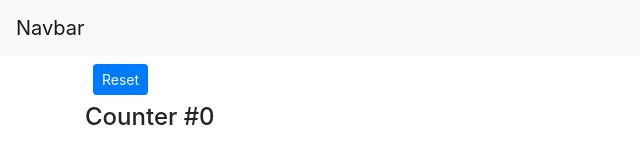
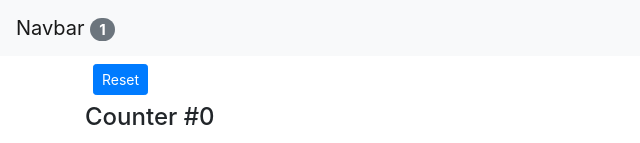
Before and after one commit to Kayhan-Kashi/counter-app, a React (Create React App) app: page / in a window 1280 px wide. Shown: the top 143 px of the page, without its empty margins (0-640 px from the left). Built offline with nearby package versions, Linux system fonts and the light colour scheme.

Commit message:
Lifting state up

```diff
--- a/src/App.js
+++ b/src/App.js
@@ -1,19 +1,65 @@
-import React from "react";
+import React, { Component } from "react";
 import logo from "./logo.svg";
 import "./App.css";
 import Navbar from "./components/navbar";
 import Counters from "./components/counters";
 import Counter from "./components/counter";
 
-function App() {
+class App extends Component {
+  state = {
+    counters: [
+      { id: 0, value: 4 },
+      { id: 1, value: 0 },
+      { id: 2, value: 0 },
+      { id: 3, value: 0 },
+    ],
+  };
+
+  handleDelete = (counterId) => {
+    //console.log("eventHandler called", counterId);
+    const counters = this.state.counters.filter((c) => c.id != counterId);
+    this.setState({ counters });
+  };
+
+  handleReset = () => {
+    const counters = this.state.counters.map((c) => {
+      c.value = 0;
+      return c;
+    });
+    this.setState({ counters });
+  };
+
+  handleIncrement = (counter) => {
+    // counter.value++;
+    // const counters = this.state.counters;
+    // const index = counters.indexOf(counter);
+    // counters[index] = counter;
+    // this.setState({ counters });
+
+    const counters = [...this.state.counters];
+    const index = counters.indexOf(counter);
+    counters[index] = { ...counter };
+    counters[index].value++;
+    this.setState({ counters });
+  };
+
+  render() {
     return (
       <React.Fragment>
-      <Navbar />
+        <Navbar
+          totalCounters={this.state.counters.filter((c) => c.value > 0).length}
+        />
         <main className="container">
-        <Counters />
+          <Counters
+            onIncrement={this.handleIncrement}
+            onDelete={this.handleDelete}
+            onReset={this.handleReset}
+            counters={this.state.counters}
+          />
         </main>
       </React.Fragment>
     );
   }
+}
 
 export default App;
--- a/src/components/counters.jsx
+++ b/src/components/counters.jsx
@@ -2,58 +2,21 @@ import React, { Component } from "react";
 import Counter from "./counter";
 
 class Counters extends Component {
-  state = {
-    counters: [
-      { id: 0, value: 4 },
-      { id: 1, value: 0 },
-      { id: 2, value: 0 },
-      { id: 3, value: 0 },
-    ],
-  };
-
-  handleDelete = (counterId) => {
-    //console.log("eventHandler called", counterId);
-    const counters = this.state.counters.filter((c) => c.id != counterId);
-    this.setState({ counters });
-  };
-
-  handleReset = () => {
-    const counters = this.state.counters.map((c) => {
-      c.value = 0;
-      return c;
-    });
-    this.setState({ counters });
-  };
-
-  handleIncrement = (counter) => {
-    // counter.value++;
-    // const counters = this.state.counters;
-    // const index = counters.indexOf(counter);
-    // counters[index] = counter;
-    // this.setState({ counters });
-
-    const counters = [...this.state.counters];
-    const index = counters.indexOf(counter);
-    counters[index] = { ...counter };
-    counters[index].value++;
-    this.setState({ counters });
-  };
-
   render() {
     return (
       <div>
         <button
-          onClick={this.handleReset}
+          onClick={this.props.onReset}
           className="btn btn-primary btn-sm m-2"
         >
           Reset
         </button>
-        {this.state.counters.map((counter) => (
+        {this.props.counters.map((counter) => (
           <Counter
             key={counter.id}
             counter={counter}
-            onDelete={this.handleDelete}
-            onIncrement={this.handleIncrement}
+            onDelete={this.props.onDelete}
+            onIncrement={this.props.onIncrement}
           ></Counter>
         ))}
       </div>
--- a/src/components/navbar.jsx
+++ b/src/components/navbar.jsx
@@ -5,7 +5,10 @@ class NavBar extends Component {
     return (
       <nav className="navbar navbar-light bg-light">
         <a className="navbar-brand" href="#">
-          Navbar
+          Navbar{" "}
+          <span className="badge badge-pill badge-secondary">
+            {this.props.totalCounters}
+          </span>
         </a>
       </nav>
     );
```
Lines whose indentation alone changed are shown as unchanged.
